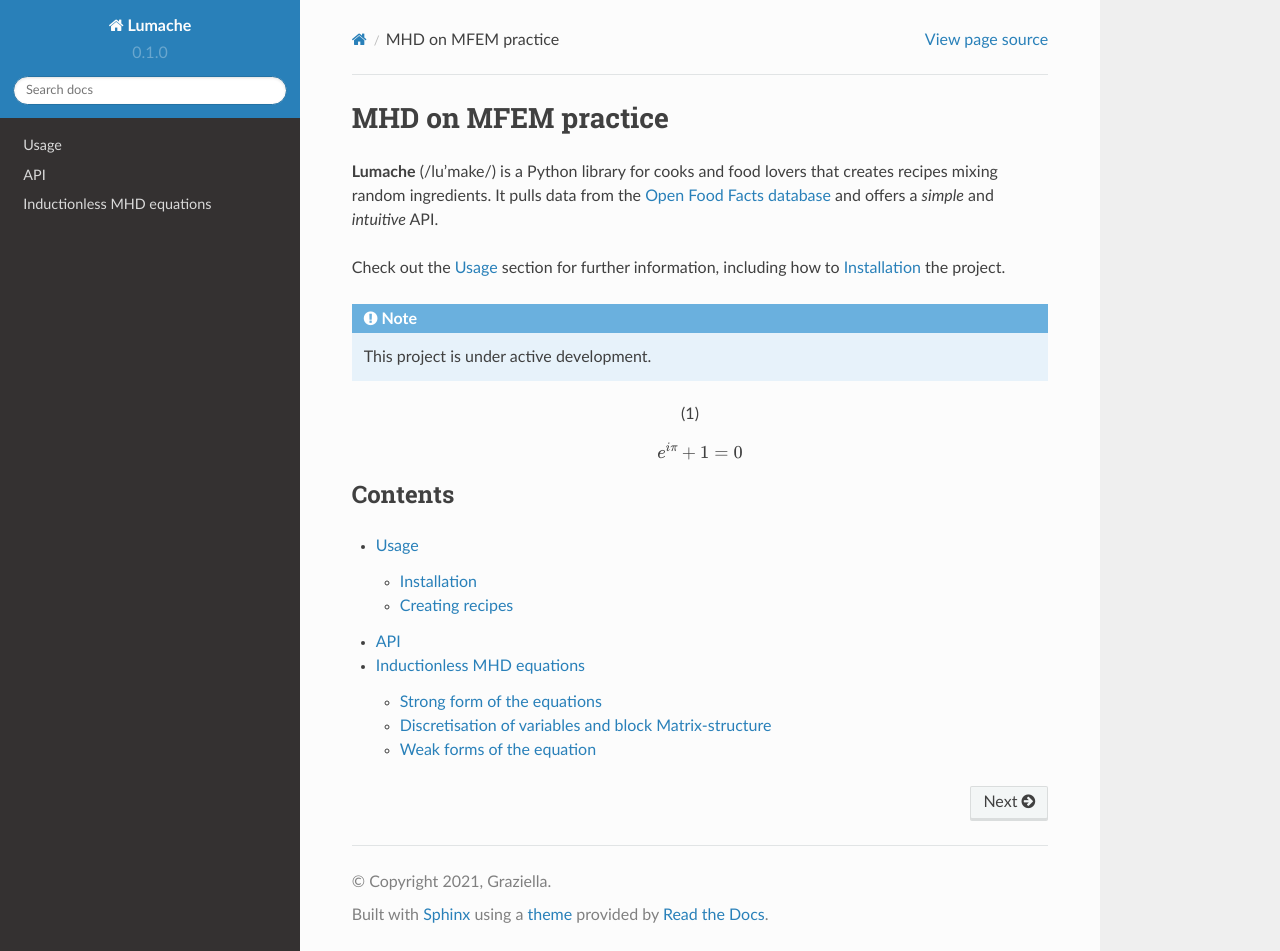
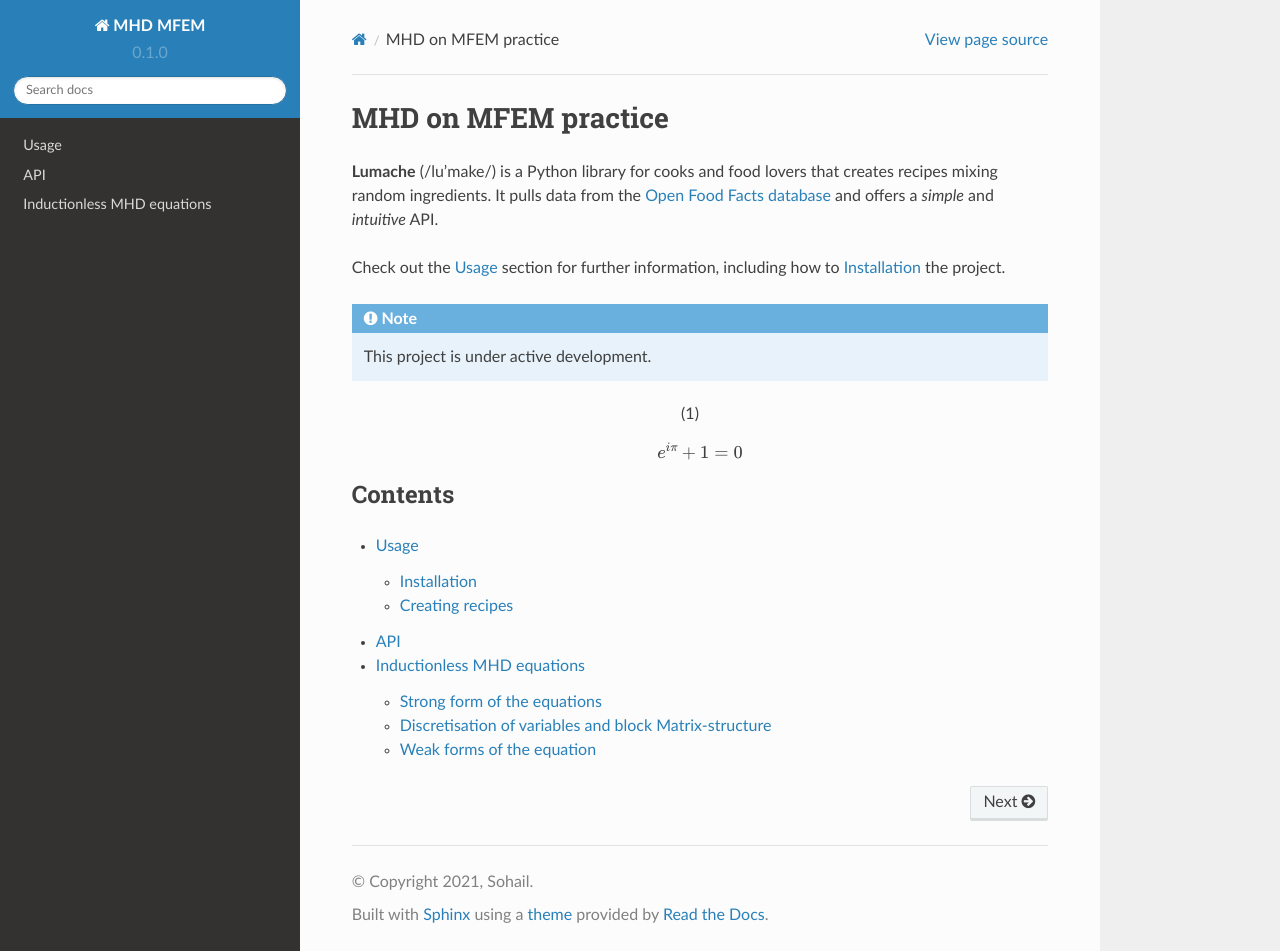
Before and after one commit to sohail69/MHD_mfem_practice, a Sphinx documentation site: the page built from documentation/docs/source/index.rst, in a window 1280 px wide and 951 px high. Built offline with Sphinx 7.4.7 and the Read the Docs theme 2.0.0, drawn with Linux system fonts in a browser that asks for light colours.

Commit message:
Update conf.py

```diff
--- a/documentation/docs/source/conf.py
+++ b/documentation/docs/source/conf.py
@@ -2,9 +2,9 @@
 
 # -- Project information
 
-project = 'Lumache'
-copyright = '2021, Graziella'
-author = 'Graziella'
+project = 'MHD MFEM'
+copyright = '2021, Sohail'
+author = 'sohail69'
 
 release = '0.1'
 version = '0.1.0'
```
